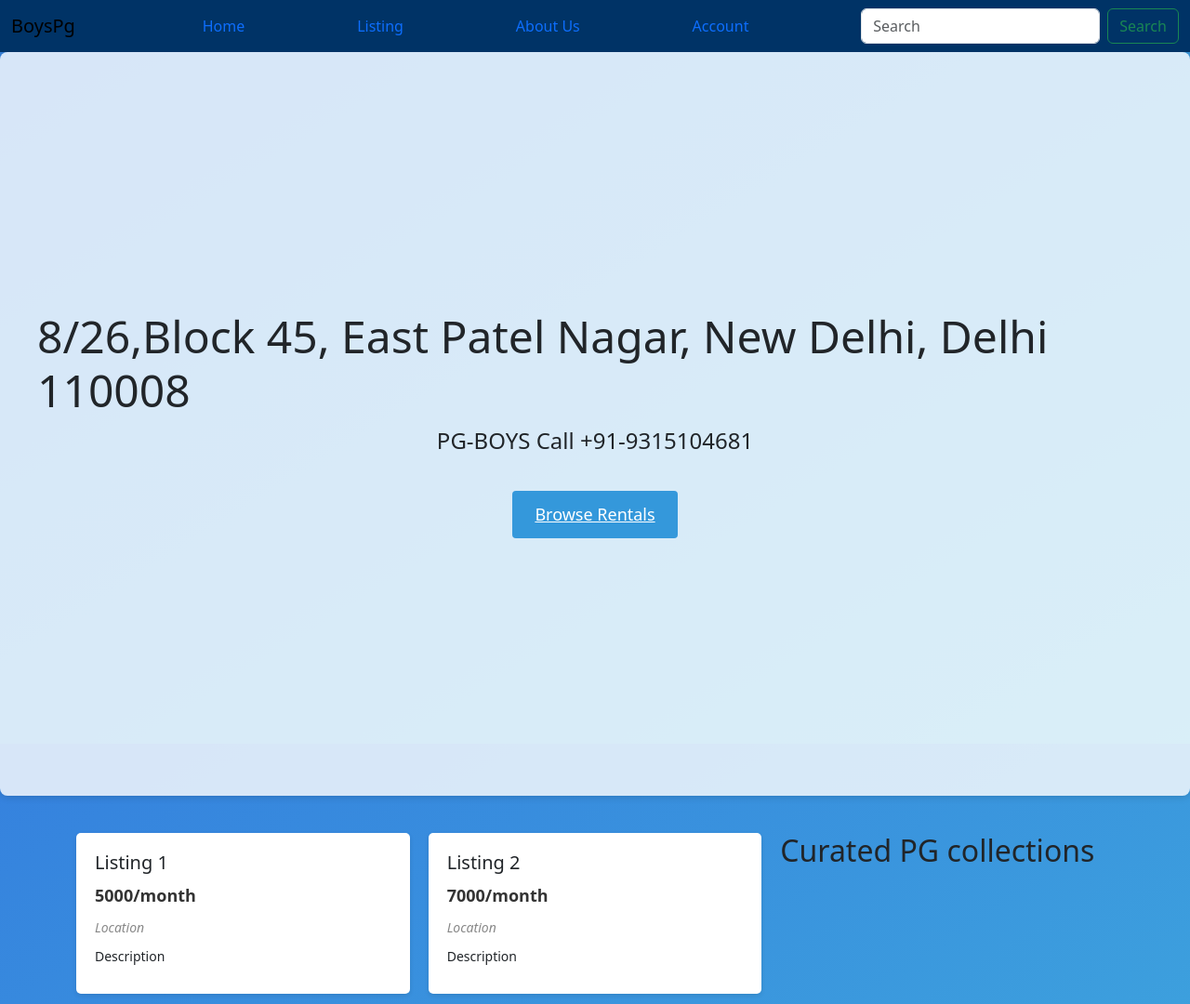
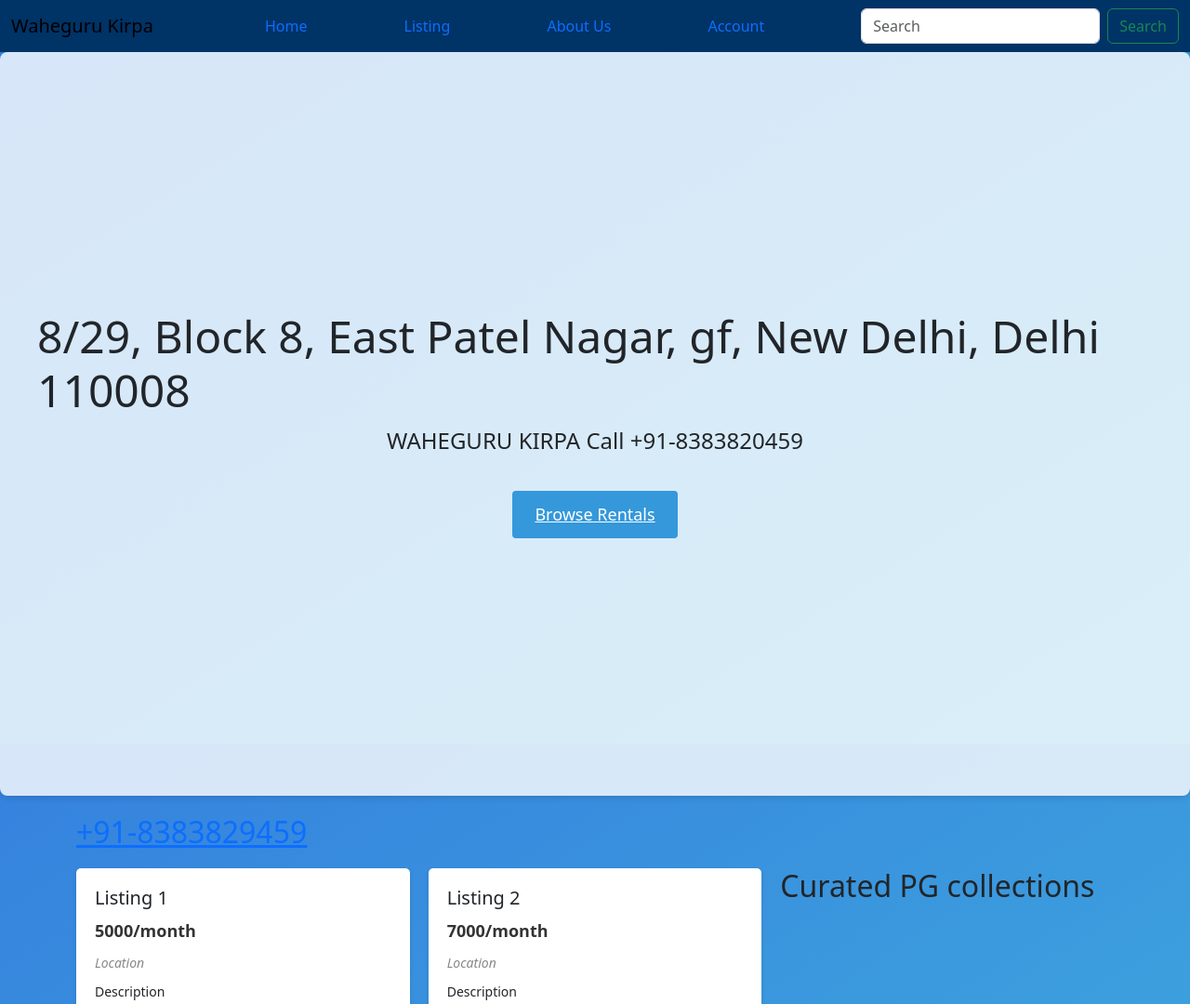
Before and after one commit to sehgaldhruv/GMB, a plain HTML site: page index.html in a window 1280 px wide. Shown: the top 1080 px of the page at 93% size. Drawn offline with nearby package versions, Linux system fonts and the light colour scheme.

Commit message:
Update index.html

```diff
--- a/index.html
+++ b/index.html
@@ -4,7 +4,7 @@
     <meta charset="UTF-8">
     <meta http-equiv="X-UA-Compatible" content="IE=edge">
     <meta name="viewport" content="width=device-width, initial-scale=1.0">
-    <title>PG-BOYS</title>
+    <title>Waheguru Kirpa</title>
     <link rel="stylesheet" href="style.css">
     <link href="https://cdn.jsdelivr.net/npm/bootstrap@5.3.0-alpha1/dist/css/bootstrap.min.css" rel="stylesheet"
     integrity="sha384-GLhlTQ8iRABdZLl6O3oVMWSktQOp6b7In1Zl3/Jr59b6EGGoI1aFkw7cmDA6j6gD" crossorigin="anonymous">
@@ -16,7 +16,7 @@
         <a class="navItem" href="/aboutUs">About Us</a>
         <a class="navItem" href="/accounts">Account</a> -->
         <div class="container-fluid">
-            <a class="navbar-brand">BoysPg</a>
+            <a class="navbar-brand">Waheguru Kirpa</a>
             <a class="navItem" href="/">Home</a>
             <a class="navItem" href="/listing.html">Listing</a>
             <a class="navItem" href="/aboutUs">About Us</a>
@@ -34,9 +34,9 @@
         <h1>Find a home you wish</h1>
     </div> -->
     <div class="renting-site">
-        <h1>8/26,Block 45, East Patel Nagar, New Delhi, Delhi 110008</h1>
-        <p>PG-BOYS
-          Call +91-9315104681</p>
+        <h1>8/29, Block 8, East Patel Nagar, gf, New Delhi, Delhi 110008</h1>
+        <p>WAHEGURU KIRPA
+          Call +91-8383820459</p>
         <a href="/listing.html" class="cta-button">Browse Rentals</a>
       </div>
     <!-- Demo Listing -->
@@ -50,7 +50,7 @@
                 <img src="https://static.99acres.com/universalhp/img/d_hp_tenant_pref_G.webp" alt="For girls" width="320px" height="180px">
             </div> -->
         <!-- <h2>Featured Listings</h2> -->
-        <!-- <h2><a href="tel:+91-9953209863">+91-9953209863</a></h2> -->
+        <h2><a href="tel:+91-8383820459">+91-8383829459</a></h2>
         <div class="featured-listings">
             <div class="listing-item">
                 <h3>Listing 1</h3>
```
